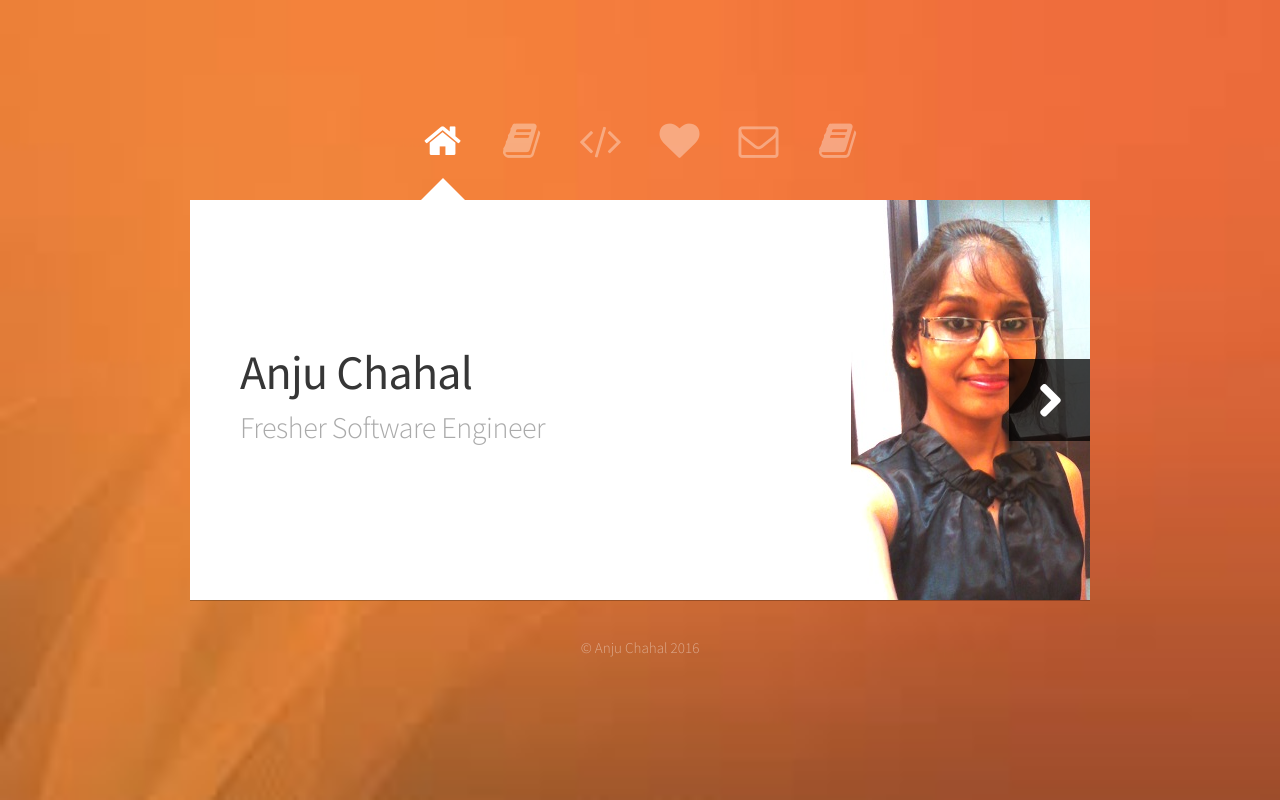
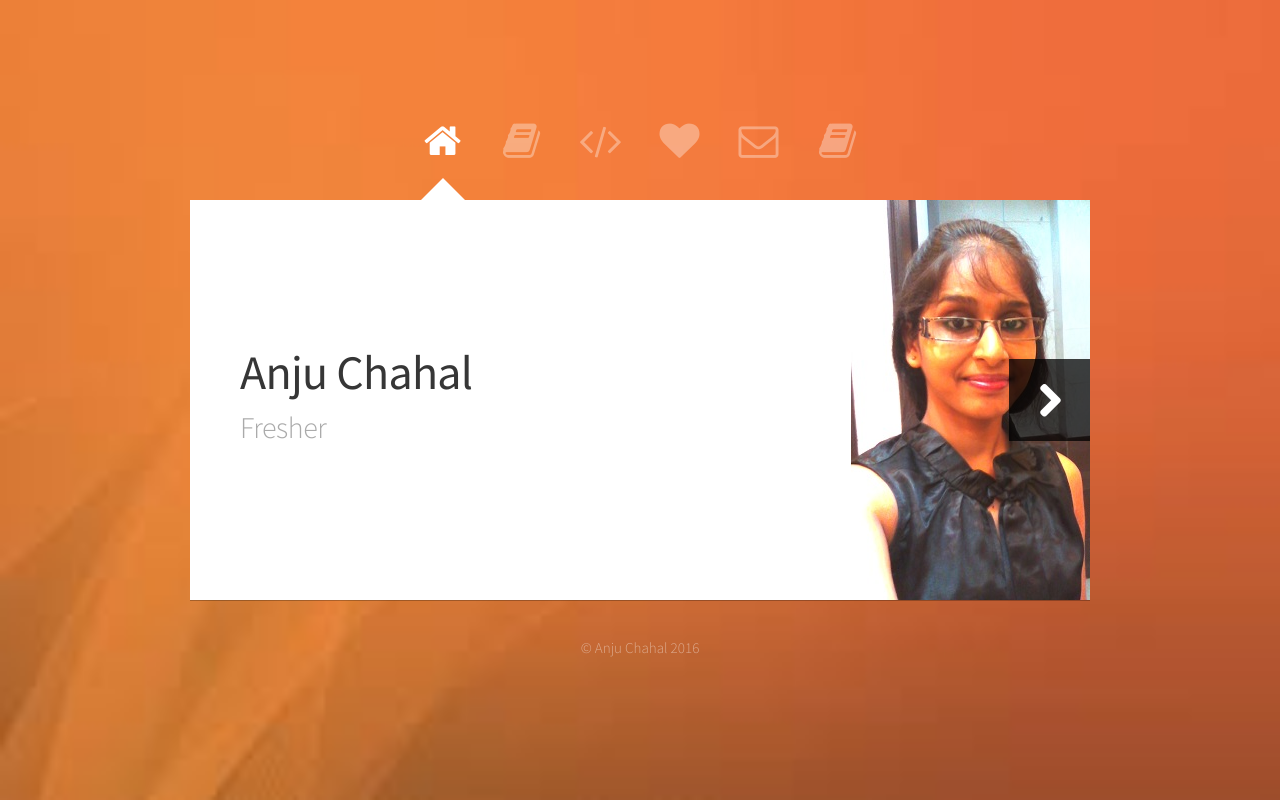
Before and after one commit to anjuchahal/anjuchahal.github.io, a plain HTML site: page index.html in a window 1280 px wide. Drawn offline with Linux system fonts and the light colour scheme.

Commit message:
Home updated

```diff
--- a/index.html
+++ b/index.html
@@ -46,7 +46,7 @@
                             <article id="me" class="panel">
                                 <header>
                                         <h1>Anju Chahal</h1>
-                                        <span class="byline"> Fresher Software Engineer</span>
+                                        <span class="byline"> Fresher</span>
                                 </header>
                                 <a href="#about" class="jumplink pic">
                                     <span class="jumplink arrow fa fa-chevron-right"><span>About me</span></span>
```
